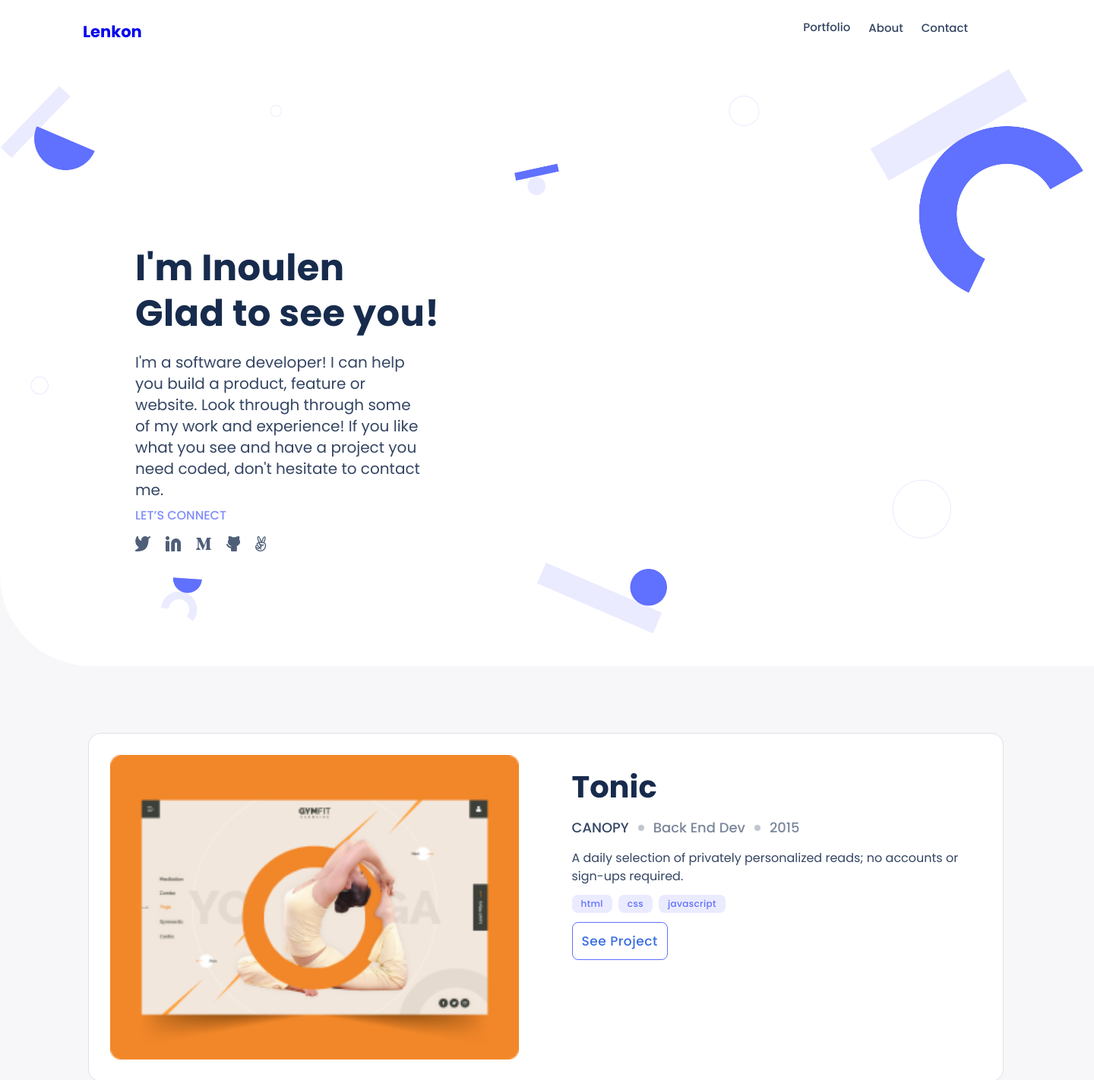
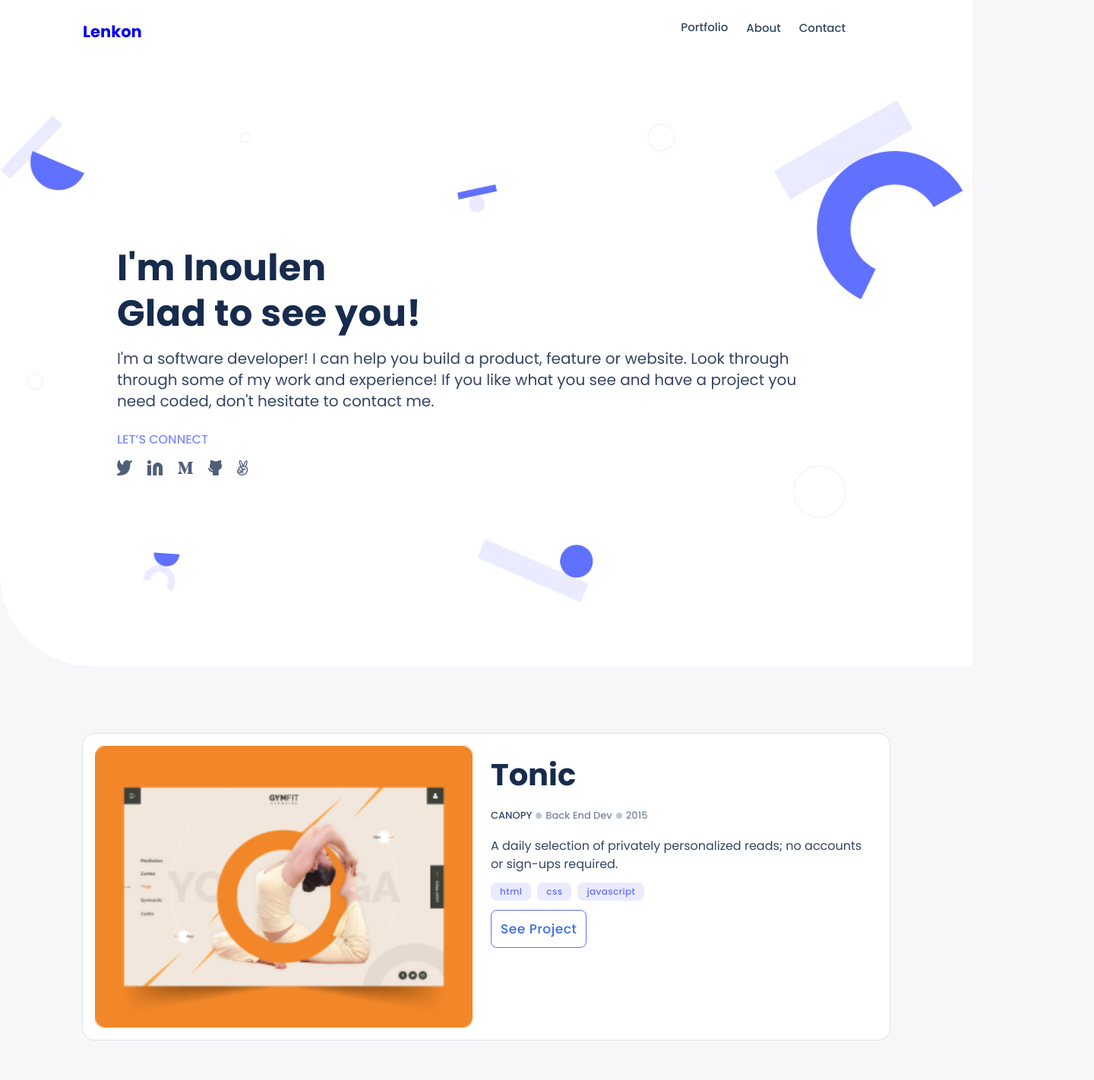
Before and after one commit to lenkon/Portfolio, a plain HTML site: page index.html in a window 1280 px wide. Shown: the top 1422 px of the page at 76% size, 1440 px wide, since content can reach past the window. Drawn offline with Linux system fonts and the light colour scheme.

Commit message:
Add responsiveness for screen size larger than 768px instead of fixed width of 1440px

```diff
--- a/styles/styles.css
+++ b/styles/styles.css
@@ -61,13 +61,12 @@ body {
 
 .header-main-text,
 .about-myself-description {
-  max-width: 375px;
   font-family: Poppins, sans-serif;
   font-style: normal;
   font-weight: 400;
   font-size: 16px;
   line-height: 24px;
-  padding: 20px 0 8px;
+  padding: 20px  8px;
   color: #344563;
   padding-left: 24px;
 }
@@ -102,7 +101,8 @@ body {
   align-items: center;
   margin: 0;
   margin-right: 300px;
-  padding: 15px 0 0 24px;
+  /* padding: 15px 0 0 24px; */
+  padding: 15px 0 0 36px;
 }
 
 .iconlists li {
@@ -118,7 +118,6 @@ body {
 }
 
 .card-works-container {
-  width: 293px;
   background: #fff;
   display: flex;
   flex-direction: column;
@@ -164,7 +163,7 @@ body {
   height: 8px;
   background: #c1c7d0;
   border-radius: 50%;
-  margin: 0 12px;
+  margin: 0 5px;
 }
 
 .card-main-text {
@@ -175,6 +174,7 @@ body {
   line-height: 24px;
   color: #344563;
   margin: 12px 0;
+  /* padding: 0 8px; */
 }
 
 .card-tools-list {
@@ -233,6 +233,8 @@ body {
 .about-myself {
   background: #fff;
   border-top-right-radius: 120px;
+  display: flex;
+  flex-direction: column;
 }
 
 #about-myself-header {
@@ -287,15 +289,14 @@ body {
 .skill-container {
   display: flex;
   flex-direction: column;
-  padding-inline-start: 0;
-  padding-inline-start: 36px;
+  padding-left: 36px;
 }
 
 .skill-list-header {
   display: flex;
   align-items: center;
   justify-content: space-between;
-  padding: 14px 24px;
+  padding: 14px 0;
   margin-right: 63px;
   cursor: pointer;
 }
@@ -419,32 +420,38 @@ body {
 @media screen and (min-width: 768px) {
   body {
     margin: 0;
+    max-width: 100%;
   }
 
   main {
-    min-width: 1440px;
+    width: 100%;
   }
 
   /* Desktop - navigation */
+  .navbar-container {
+    height: 47px;
+    width: 100%;
+    display: flex;
+    justify-content: flex-start;
+    flex-direction:row;
+  }
+
+  .barlists {
+    width: 100%;
+    display: flex;
+    justify-content: space-between;
+    padding: 25px 155px 0 85px;
+
+  }
+
   .menu-desktop {
-    display: flex;
     align-items: center;
     font-family: Poppins, sans-serif;
-    justify-content: flex-end;
+    margin-left: auto;
   }
 
   .menu {
     display: none;
-  }
-
-  .navbar-container {
-    height: 47px;
-  }
-
-  .barlists {
-    padding: 25px 154px 0 85px;
-    width: 100%;
-    width: auto;
   }
 
   .menu-desktop-list {
@@ -480,28 +487,36 @@ body {
   .header-main-text {
     font-size: 20px;
     line-height: 28px;
+    padding: 15px 200px 0 0;
   }
 
   .about-me {
     font-size: 48px;
     line-height: 60px;
     letter-spacing: 0.37px;
+    padding: 0;
+  }
+
+  .header-main > h6 {
+    padding: 25px 0 0 0;
+  }
+
+  .header-main .iconlists {
+    padding: 15px 0 0 0;
   }
 
   /* Desktop - cards */
   .card-works-container {
     width: 100%;
-    min-width: 666px;
     display: flex;
     flex-direction: row;
     align-items: flex-start;
+    justify-content: center;
+    margin: 0 0 88px;
   }
 
   .card-works-wrapper {
-    width: auto;
-    margin-top: 88px;
-    margin-right: 177px;
-    margin-left: 92px;
+    margin: 88px 142px 0 108px;
   }
 
   .card-works-container:last-child {
@@ -530,8 +545,6 @@ body {
 
   .card-works-container > img {
     width: 50%;
-    height: auto;
-    margin: 12px;
   }
 
   .card-works-container:hover {
@@ -546,11 +559,10 @@ body {
   }
 
   .card-sizing {
+    width: 50%;
     display: flex;
     flex-direction: column;
-    align-items: flex-start;
-    margin: 16px 14px 0 46px;
-    width: 50%;
+    padding: 0 12px;
   }
 
   .card-title-text {
@@ -560,40 +572,35 @@ body {
 
   .card-canopy {
     font-weight: 500;
-    font-size: 18px;
-    line-height: 24px;
+    font-size: 13px;
   }
 
   .card-main-text {
     font-size: 16px;
+    /* padding-left: 0; */
   }
 
   /* Desktop - about myself */
   #about-myself-header {
-    width: 450px;
     margin: 0;
-    margin-right: 0;
   }
 
   .about-myself {
-    display: flex;
+    flex-direction: row;
     margin-right: 0;
   }
 
   .about-myself-description {
-    width: 450px;
     margin-right: 0;
     font-size: 16px;
   }
 
   .about-sizing {
-    min-width: 435px;
     margin-right: 0;
-    flex-grow: 1;
-    flex-shrink: 2;
     background: #fff;
     padding-left: 92px;
     padding-bottom: 112px;
+    width: 40%;
   }
 
   .card-button-box {
@@ -613,12 +620,13 @@ body {
     flex-shrink: 1;
     flex-grow: 3;
     padding-bottom: 164px;
+    width: 60%;
   }
 
   .skill-list-header {
-    width: 90%;
     flex-shrink: 1;
     flex-grow: 3;
+    padding: 14px 24px;
   }
 
   .skill-list-header:first-child {
@@ -627,6 +635,7 @@ body {
 
   .language-list {
     display: flex;
+    /* margin-left: 16px; */
   }
 
   .language > h5 {
@@ -635,11 +644,11 @@ body {
   }
 
   .language {
-    min-width: 102px;
     flex-direction: column;
     align-items: flex-start;
-    margin-right: 20px;
-    margin-bottom: 0;
+    /* margin-bottom: 0; */
+    margin: 5px;
+    padding: 12px;
   }
 
   /* Desktop - footer */
```
